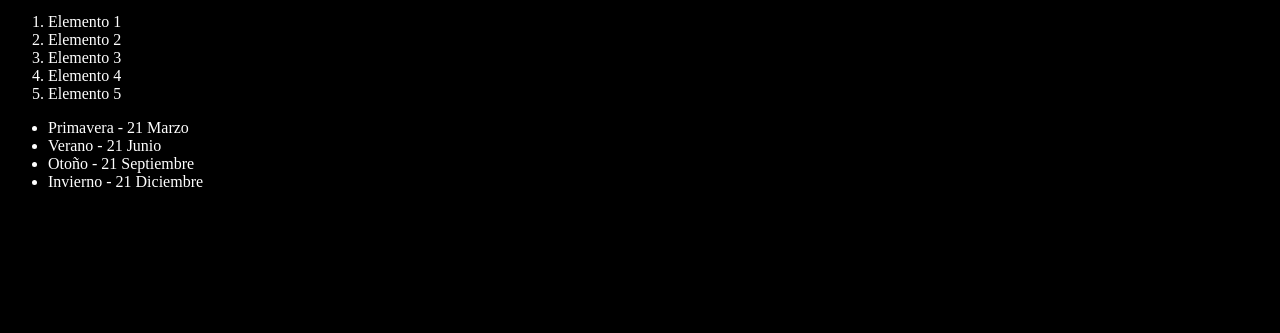
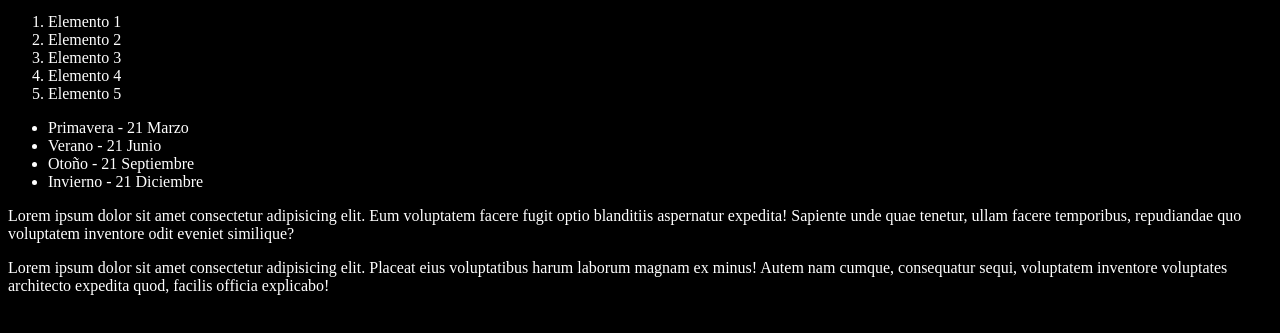
Before and after one commit to orlas135/git_github_course, a plain HTML site: page index.html in a window 1280 px wide. Shown: the part 101-434 px from the top of the page. Drawn offline with Linux system fonts and the light colour scheme.

Commit message:
Agregando dos párrafos

```diff
--- a/index.html
+++ b/index.html
@@ -20,11 +20,23 @@
       <li>Elemento 5</li>
     </ol>
     <ul>
-        <li>Primavera - 21 Marzo</li>
-        <li>Verano - 21 Junio</li>
-        <li>Otoño - 21 Septiembre</li>
-        <li>Invierno - 21 Diciembre</li>
+      <li>Primavera - 21 Marzo</li>
+      <li>Verano - 21 Junio</li>
+      <li>Otoño - 21 Septiembre</li>
+      <li>Invierno - 21 Diciembre</li>
     </ul>
+    <p>
+      Lorem ipsum dolor sit amet consectetur adipisicing elit. Eum voluptatem
+      facere fugit optio blanditiis aspernatur expedita! Sapiente unde quae
+      tenetur, ullam facere temporibus, repudiandae quo voluptatem inventore
+      odit eveniet similique?
+    </p>
+    <p>
+      Lorem ipsum dolor sit amet consectetur adipisicing elit. Placeat eius
+      voluptatibus harum laborum magnam ex minus! Autem nam cumque, consequatur
+      sequi, voluptatem inventore voluptates architecto expedita quod, facilis
+      officia explicabo!
+    </p>
     <script src="./index.js"></script>
   </body>
 </html>
```
